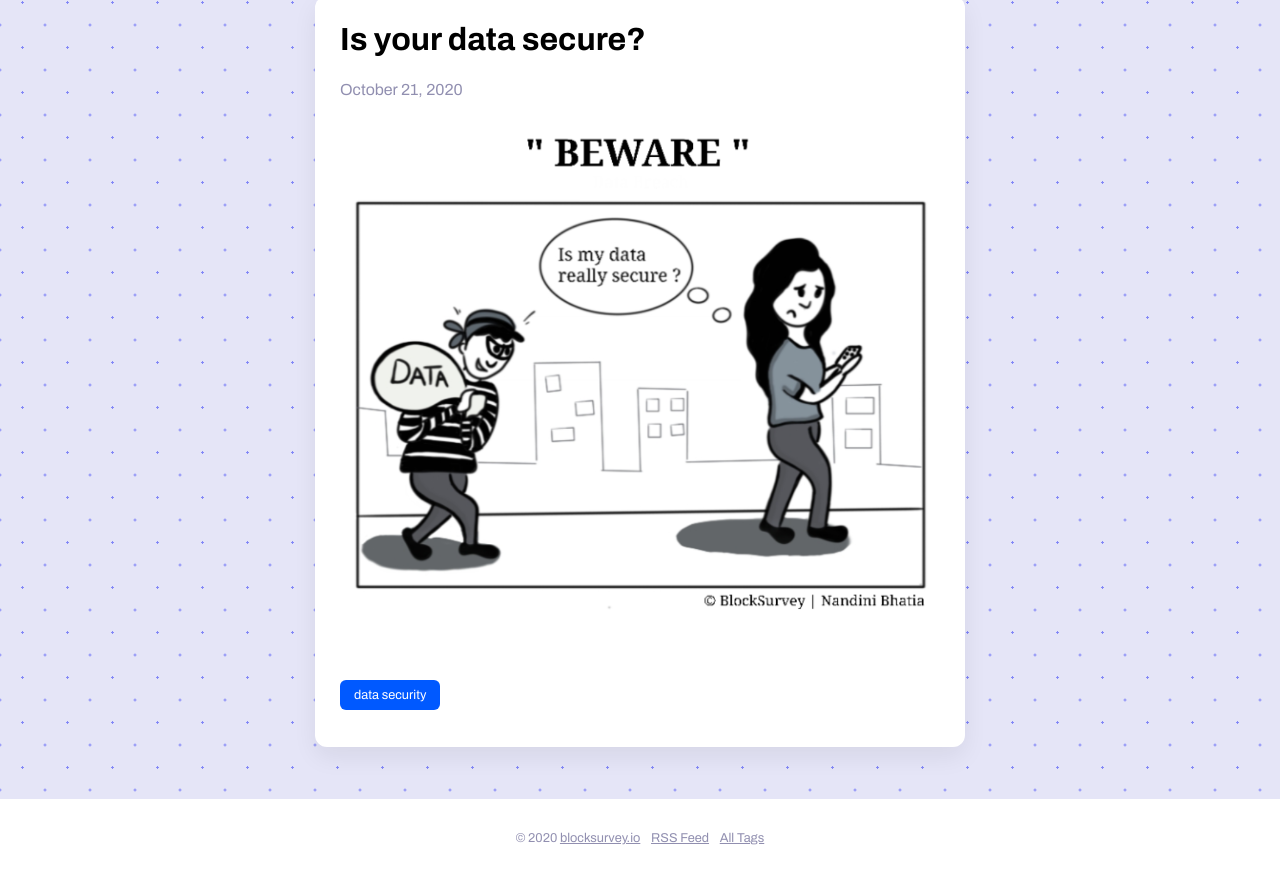
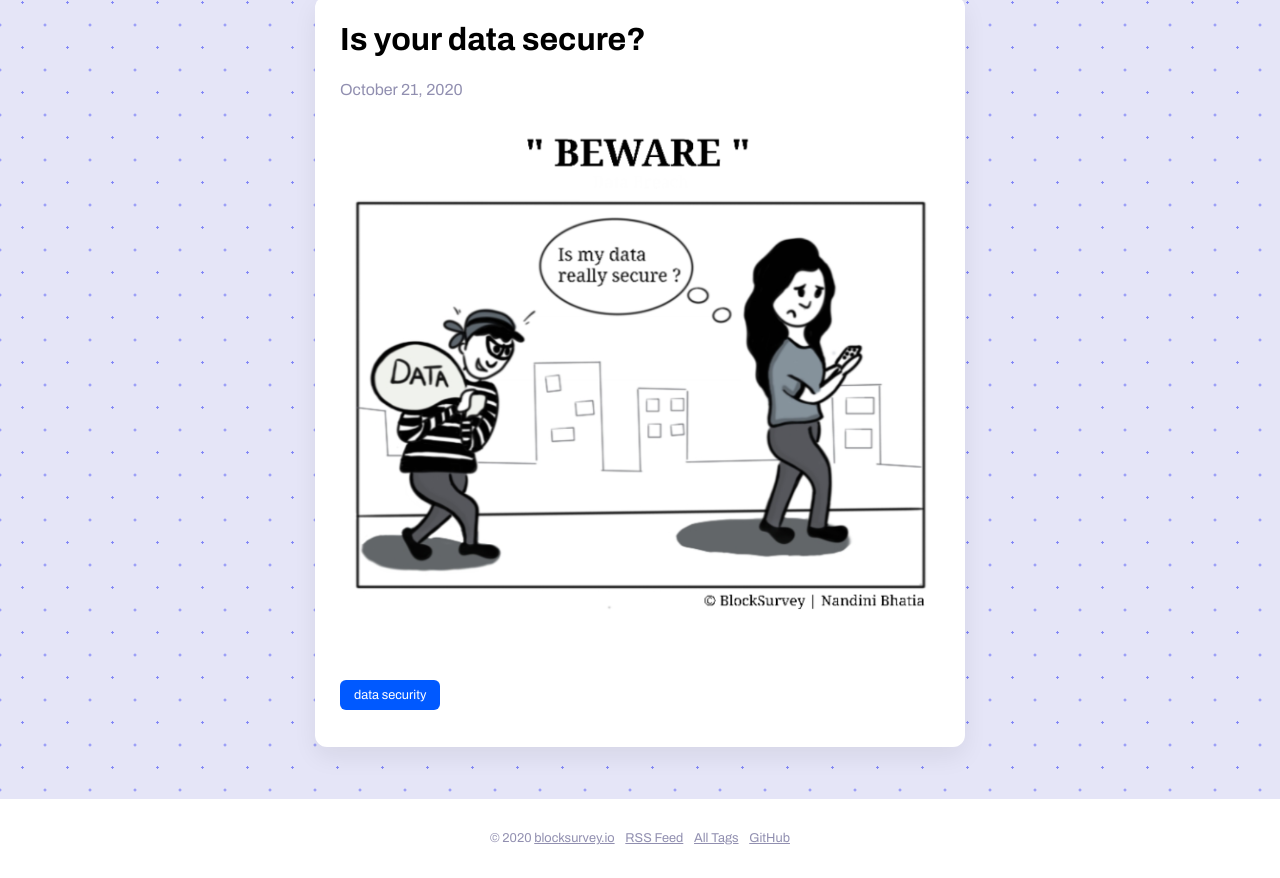
Before and after one commit to wilsonbright/digital-rights-comics, a Gatsby site: page / in a window 1280 px wide. Shown: the part 3305-4183 px from the top of the page. Built offline with nearby package versions, Linux system fonts and the light colour scheme; Gatsby itself is replaced by a stand-in of ours.

Commit message:
add github link

```diff
--- a/src/components/layout.js
+++ b/src/components/layout.js
@@ -30,7 +30,7 @@ const Layout = ({ children }) => {
         <footer>
           © {new Date().getFullYear()}
           {` `}
-          <a href="https://blocksurvey.io" style={
+          <a href="https://blocksurvey.io?ref=digitalrights" style={
             {
               color: `inherit`
             }
@@ -47,6 +47,12 @@ const Layout = ({ children }) => {
           }}>
             All Tags
           </Link>
+          &nbsp;&nbsp;&nbsp;&nbsp;
+          <Link to={`https://github.com/wilsonbright/digital-rights-comics`}style={{
+              color: `inherit`
+          }}>
+            GitHub
+          </Link>
         </footer>
       </div>
     </>
```
Also changed, not shown: README.md.
